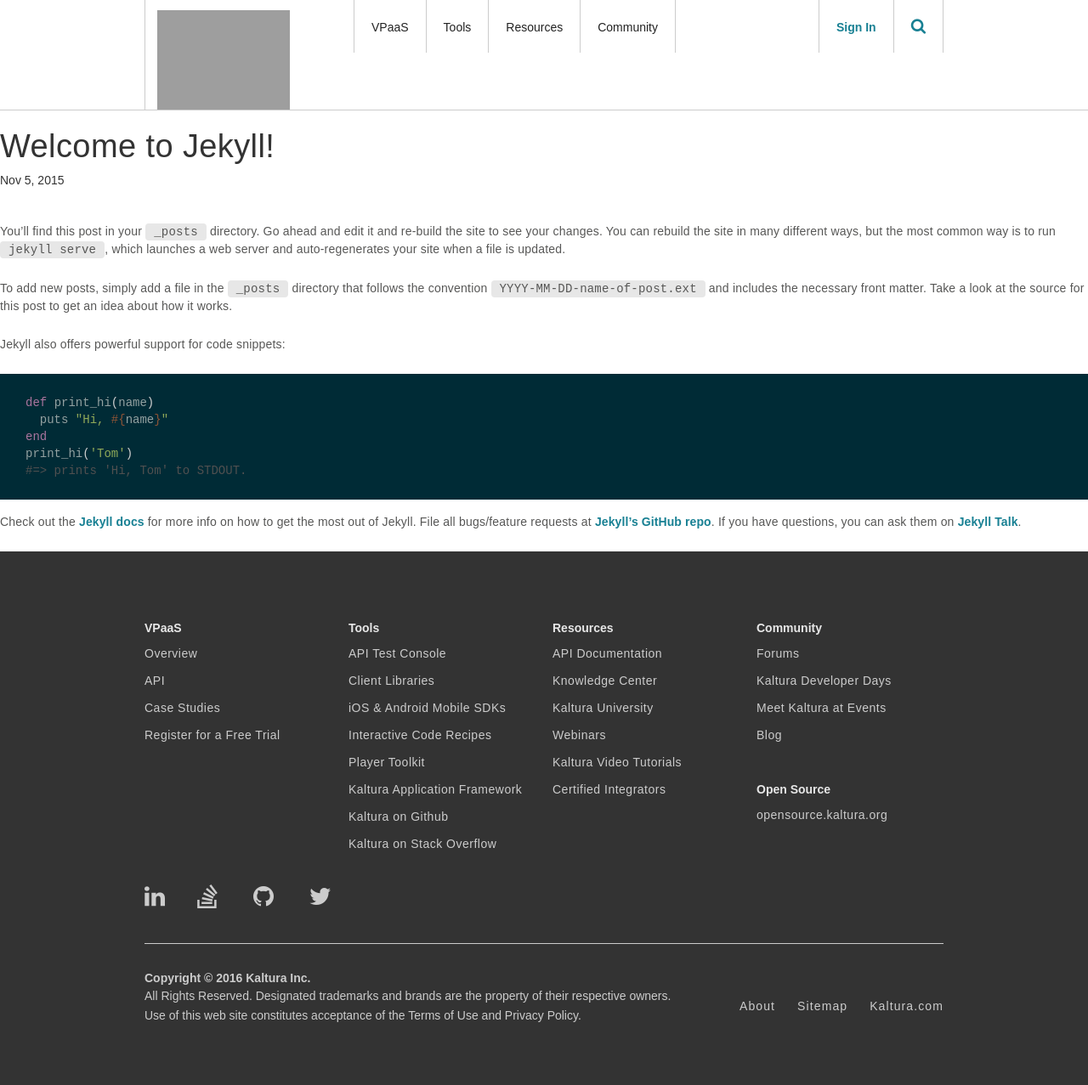
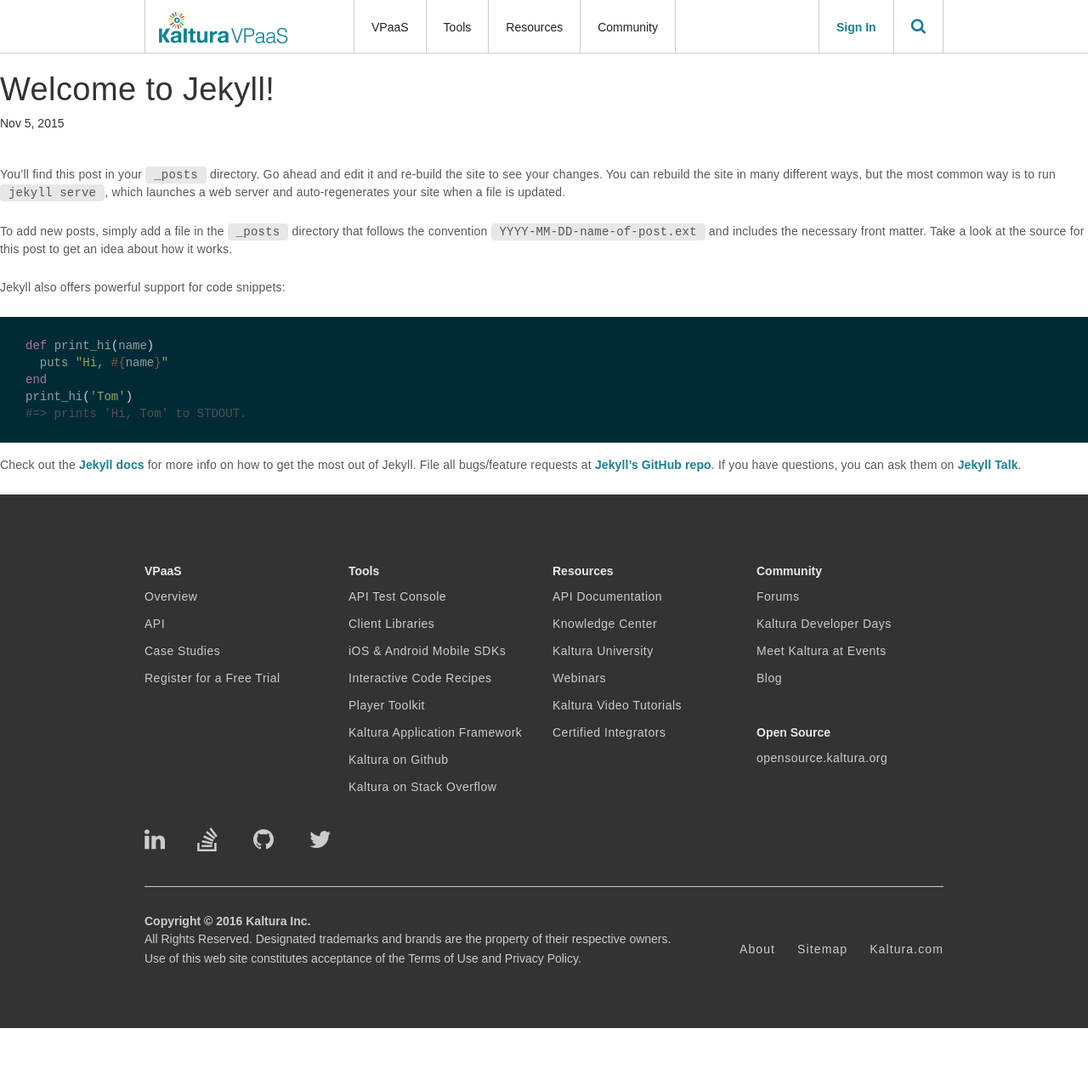
Before and after one commit to kaltura/DeveloperPortalDocs, a Jekyll site: the page built from _posts/2015-11-05-welcome-to-jekyll.markdown, in a window 1280 px wide. Shown: the whole page at 85% size. Built offline with Jekyll 4.4.1, drawn with Linux system fonts in a browser that asks for light colours; nearby versions of some CDN libraries; comment, search, counter and statistics services are not loaded; after the commit the page ends 1210 px from its top, so only the background shows below that.

Commit message:
header code re-push

```diff
--- a/_includes/header.html
+++ b/_includes/header.html
@@ -12,7 +12,7 @@
 
 <div data-collapse="medium" data-animation="default" data-duration="400" data-contain="1" class="w-nav navbar">
     <div class="w-container nav-container">
-	<a href="{{site.url}}" class="w-nav-brand nav-logo"><img width="170" src="{{site.url}}/images/Kaltura Dev Logo HiDPI.png" class="nav-logo-img">
+	<a href="{{site.url}}" class="w-nav-brand nav-logo"><img width="170" src="{{site.url}}/images/Kaltura_VPaaS_logo.png" class="nav-logo-img">
       </a>
       <nav role="navigation" class="w-nav-menu w-clearfix nav-menu-wrapper"><a href="#" class="w-nav-link nav-links first-nav-link">VPaaS</a><a href="#" class="w-nav-link nav-links">Tools</a><a href="#" class="w-nav-link nav-links">Resources</a><a href="#" class="w-nav-link nav-links">Community</a>
         <a href="#" data-ix="search-button" class="w-nav-link w-hidden-medium w-hidden-small w-hidden-tiny search-btn fa fa-search fa-lg"></a>
```
